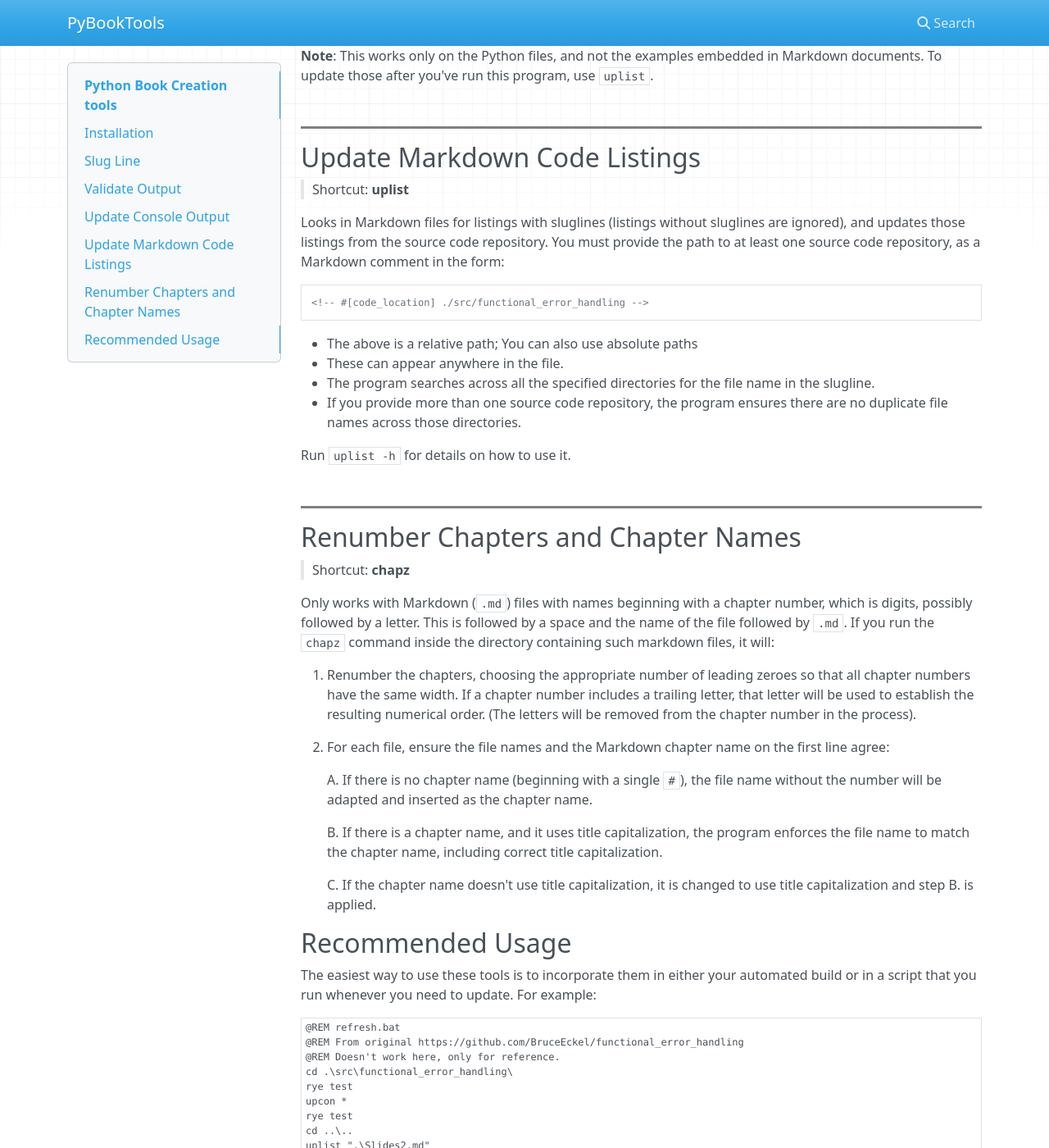
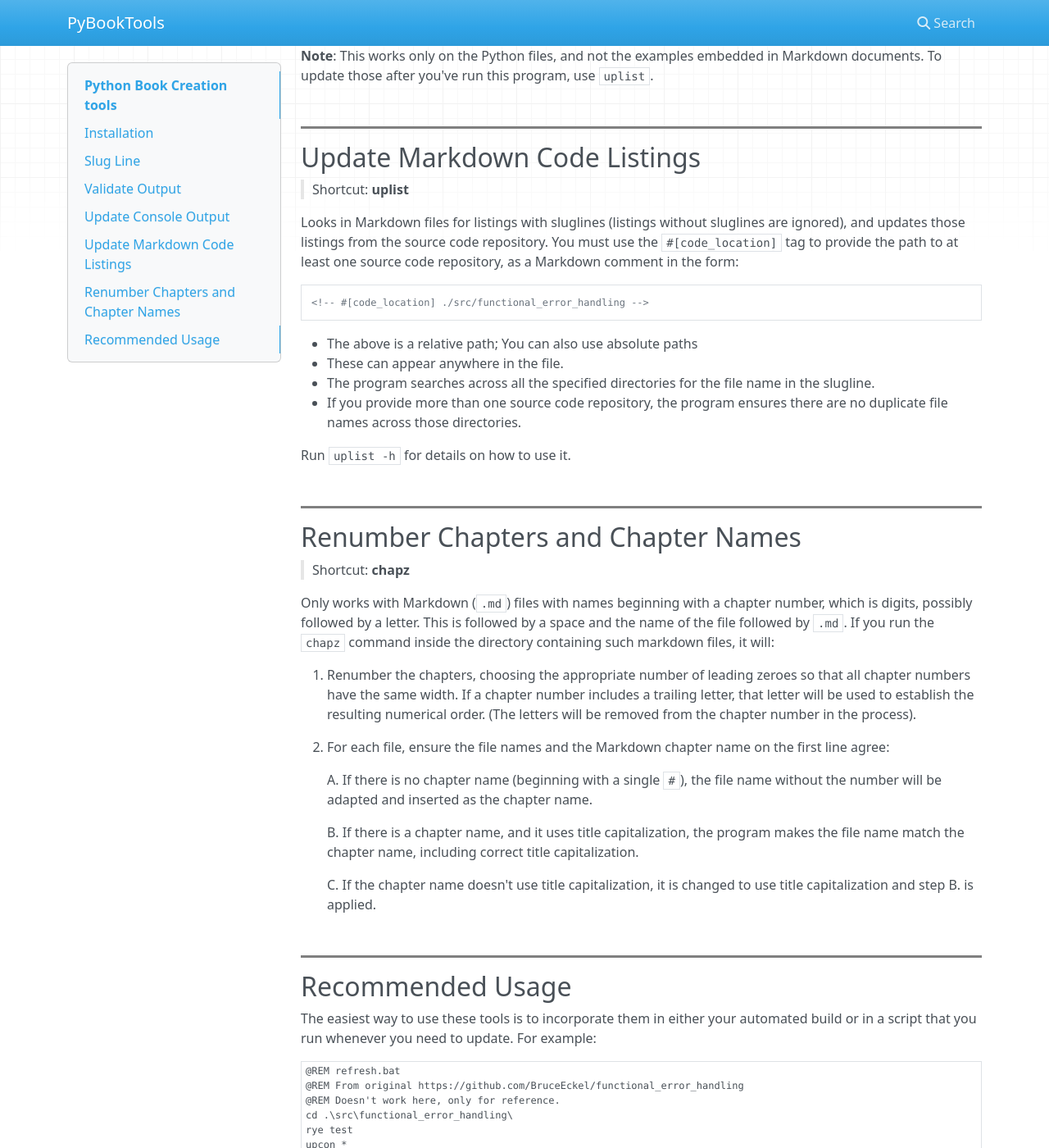
Before and after one commit to BruceEckel/pybooktools, an MkDocs documentation site: the page built from docs/index.md, in a window 1280 px wide and 1400 px high, scrolled down 1740 px. Shown: the whole window at 82% size. Built offline with MkDocs 1.6.1, drawn with Linux system fonts in a browser that asks for light colours; nearby versions of some CDN libraries.

````diff
--- a/docs/index.md
+++ b/docs/index.md
@@ -105,7 +105,7 @@
 
 Looks in Markdown files for listings with sluglines (listings without sluglines are ignored),
 and updates those listings from the source code repository.
-You must provide the path to at least one source code repository,
+You must use the `#[code_location]` tag to provide the path to at least one source code repository,
 as a Markdown comment in the form:
 ```
 <!-- #[code_location] ./src/functional_error_handling -->
@@ -136,9 +136,11 @@
 
     A. If there is no chapter name (beginning with a single `#`), the file name without the number will be adapted and inserted as the chapter name.
 
-    B. If there is a chapter name, and it uses title capitalization, the program enforces the file name to match the chapter name, including correct title capitalization.
+    B. If there is a chapter name, and it uses title capitalization, the program makes the file name match the chapter name, including correct title capitalization.
 
     C. If the chapter name doesn't use title capitalization, it is changed to use title capitalization and step B. is applied.
+
+<hr style="height:3px;border-width:0;color:gray;background-color:gray; margin-top:50px;">
 
 ## Recommended Usage
 
````
Also changed, not shown: 1 other file.
